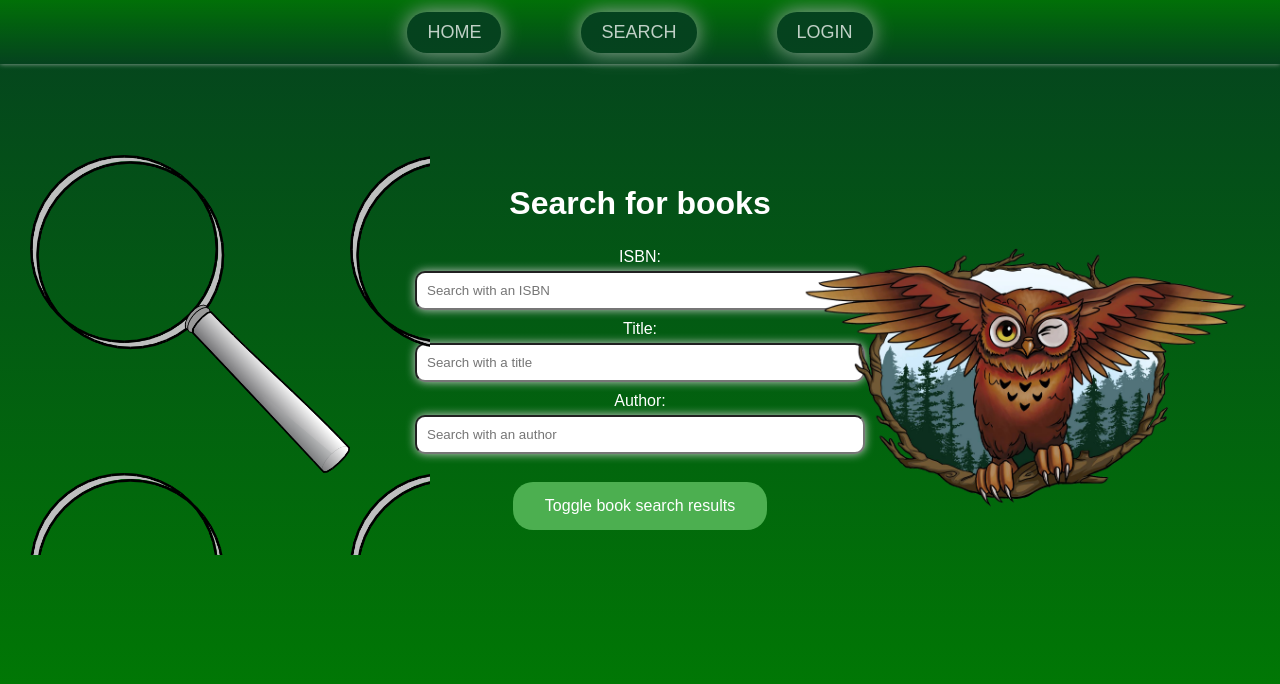
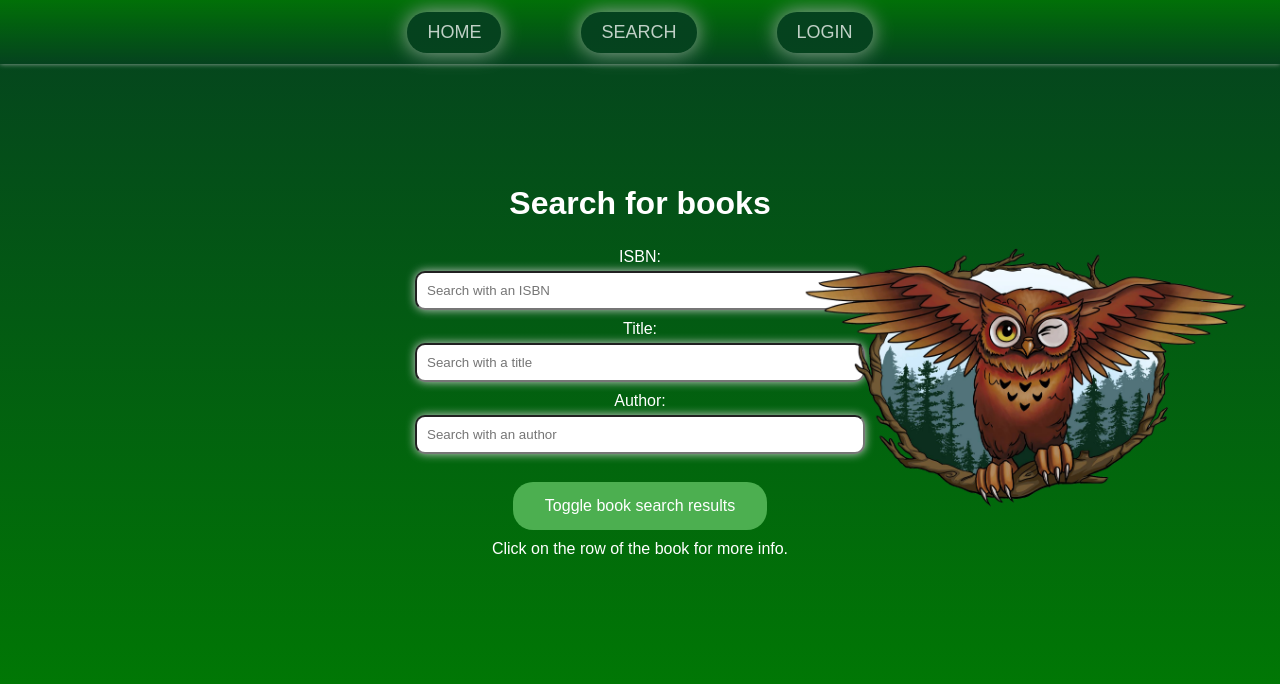
Before and after one commit to KariNurm/Library, a React (Create React App) app in the folder group-project/: page /search in a window 1280 px wide. Shown: the top 684 px of the page. Built offline with nearby package versions, Linux system fonts and the light colour scheme; data requests are answered from the project's data file.

Commit message:
.\SearchPage.css

```diff
--- a/group-project/src/SearchPage.js
+++ b/group-project/src/SearchPage.js
@@ -135,11 +135,13 @@ const SearchPage = ({books}) => {
             <div className="button">
             <button onClick={showBooks}>Toggle book search results</button>
             <div className="owlImage"></div>
-            <div className="searchImage"></div>
+            <div className="detectiveImage"></div>
             </div>
+            <p>
+                Click on the row of the book for more info.
+            </p>
            {
                 revealedBooks ?
-
 
             <table>
                 { (searchISBN === "" && searchTitle === ""
```
